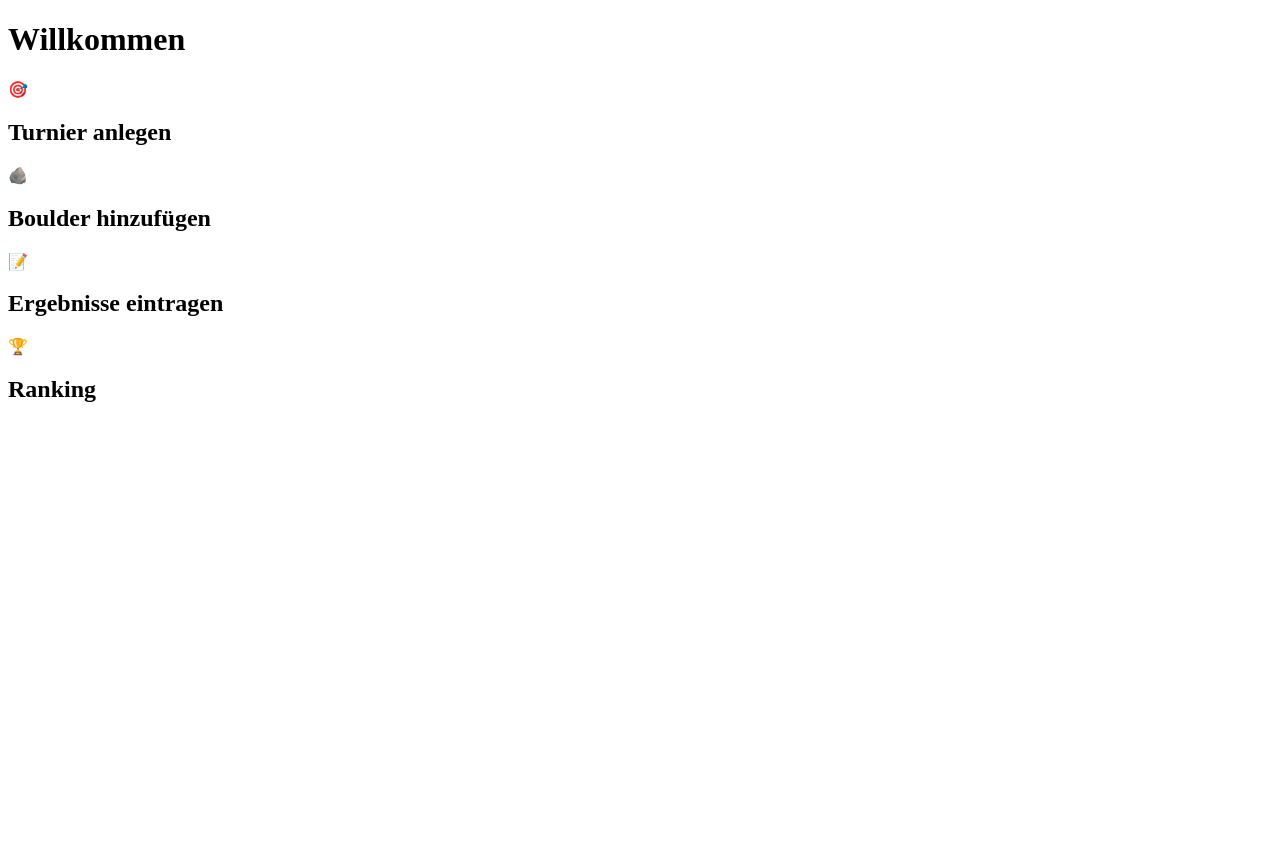
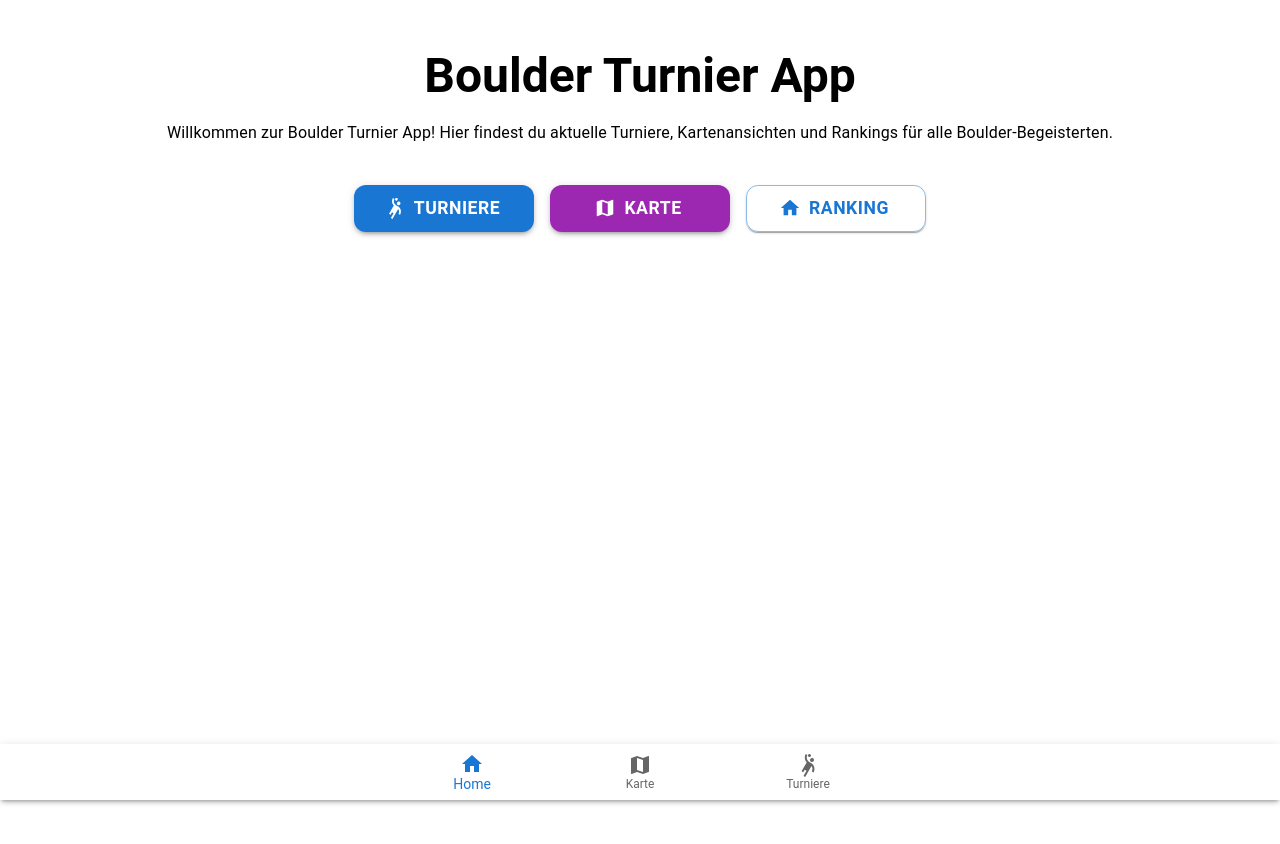
Before and after one commit to JonasFlachmann/ClimbingTurnamentAppPublic, a Next.js app: page /home in a window 1280 px wide. Shown: the top 844 px of the page. Before the commit the page ends 800 px from the top, so only its background shows below. Built offline with nearby package versions, Linux system fonts and the light colour scheme.

Commit message:
Update home.tsx

```diff
--- a/pages/home.tsx
+++ b/pages/home.tsx
@@ -1,34 +1,142 @@
-import { useRouter } from "next/router";
+import React from "react";
+import { Box, Typography, Button, Paper, BottomNavigation, BottomNavigationAction } from "@mui/material";
+import HomeIcon from "@mui/icons-material/Home";
+import MapIcon from "@mui/icons-material/Map";
+import SportsHandballIcon from "@mui/icons-material/SportsHandball";
+import Link from "next/link";
 
-const cards = [
-  { title: "Turnier anlegen", href: "/tournament-create", icon: "🎯" },
-  { title: "Boulder hinzufügen", href: "/boulder-add", icon: "🪨" },
-  { title: "Ergebnisse eintragen", href: "/results", icon: "📝" },
-  { title: "Ranking", href: "/ranking", icon: "🏆" },
-];
-
-export default function Home() {
-  const router = useRouter();
+const Home: React.FC = () => {
+  const [value, setValue] = React.useState(0);
 
   return (
-    <div className="min-h-screen bg-darkgreen p-6">
-      <h1 className="text-3xl font-bold text-white mb-8 text-center">
-        Willkommen
-      </h1>
-      <div className="grid grid-cols-1 sm:grid-cols-2 md:grid-cols-2 lg:grid-cols-4 gap-6">
-        {cards.map((card, idx) => (
-          <div
-            key={idx}
-            onClick={() => router.push(card.href)}
-            className="bg-darkgreen border border-lightgreen rounded-xl shadow-lg p-6 flex flex-col items-center justify-center cursor-pointer hover:bg-green-800 hover:scale-105 transform transition"
+    <>
+      <Box
+        sx={{
+          minHeight: "100vh",
+          bgcolor: "background.default",
+          px: 2,
+          pb: 10,
+          display: "flex",
+          flexDirection: "column",
+          alignItems: "center",
+        }}
+      >
+        <Typography variant="h3" gutterBottom sx={{ mt: 5, fontWeight: "bold", textAlign: "center" }}>
+          Boulder Turnier App
+        </Typography>
+        <Typography variant="body1" sx={{ mb: 4, textAlign: "center" }}>
+          Willkommen zur Boulder Turnier App! Hier findest du aktuelle Turniere, Kartenansichten und Rankings für alle Boulder-Begeisterten.
+        </Typography>
+        <Box sx={{ display: "flex", gap: 2, flexWrap: "wrap", justifyContent: "center" }}>
+          <Button
+            variant="contained"
+            color="primary"
+            size="large"
+            startIcon={<SportsHandballIcon />}
+            component={Link}
+            href="/tournament-overview"
+            sx={{
+              borderRadius: 3,
+              boxShadow: 3,
+              minWidth: 180,
+              my: 1,
+              fontWeight: "bold",
+              fontSize: "1.1rem",
+              transition: "transform 0.2s, box-shadow 0.2s",
+              "&:hover": {
+                transform: "scale(1.05)",
+                boxShadow: 6,
+              },
+            }}
           >
-            <div className="w-16 h-16 bg-lightgreen rounded-full mb-4 flex items-center justify-center text-darkgreen font-bold text-2xl">
-              {card.icon}
-            </div>
-            <h2 className="text-white font-semibold text-center">{card.title}</h2>
-          </div>
-        ))}
-      </div>
-    </div>
+            Turniere
+          </Button>
+          <Button
+            variant="contained"
+            color="secondary"
+            size="large"
+            startIcon={<MapIcon />}
+            component={Link}
+            href="/map"
+            sx={{
+              borderRadius: 3,
+              boxShadow: 3,
+              minWidth: 180,
+              my: 1,
+              fontWeight: "bold",
+              fontSize: "1.1rem",
+              transition: "transform 0.2s, box-shadow 0.2s",
+              "&:hover": {
+                transform: "scale(1.05)",
+                boxShadow: 6,
+              },
+            }}
+          >
+            Karte
+          </Button>
+          <Button
+            variant="outlined"
+            color="primary"
+            size="large"
+            startIcon={<HomeIcon />}
+            component={Link}
+            href="/ranking"
+            sx={{
+              borderRadius: 3,
+              boxShadow: 1,
+              minWidth: 180,
+              my: 1,
+              fontWeight: "bold",
+              fontSize: "1.1rem",
+              transition: "transform 0.2s, box-shadow 0.2s",
+              "&:hover": {
+                transform: "scale(1.05)",
+                boxShadow: 4,
+              },
+            }}
+          >
+            Ranking
+          </Button>
+        </Box>
+      </Box>
+      {/* Footer Navigation */}
+      <Paper
+        sx={{
+          position: "fixed",
+          bottom: 0,
+          left: 0,
+          right: 0,
+          zIndex: 100,
+        }}
+        elevation={3}
+      >
+        <BottomNavigation
+          showLabels
+          value={value}
+          onChange={(_, newValue) => setValue(newValue)}
+        >
+          <BottomNavigationAction
+            label="Home"
+            icon={<HomeIcon />}
+            component={Link}
+            href="/home"
+          />
+          <BottomNavigationAction
+            label="Karte"
+            icon={<MapIcon />}
+            component={Link}
+            href="/map"
+          />
+          <BottomNavigationAction
+            label="Turniere"
+            icon={<SportsHandballIcon />}
+            component={Link}
+            href="/tournament-overview"
+          />
+        </BottomNavigation>
+      </Paper>
+    </>
   );
-}
+};
+
+export default Home;
```
